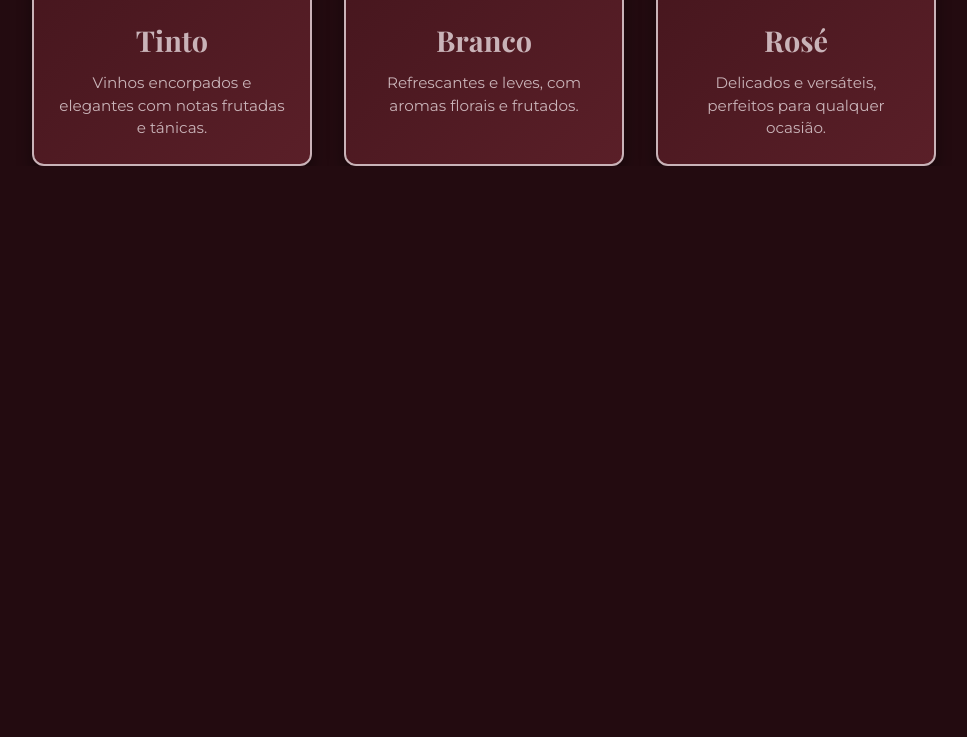
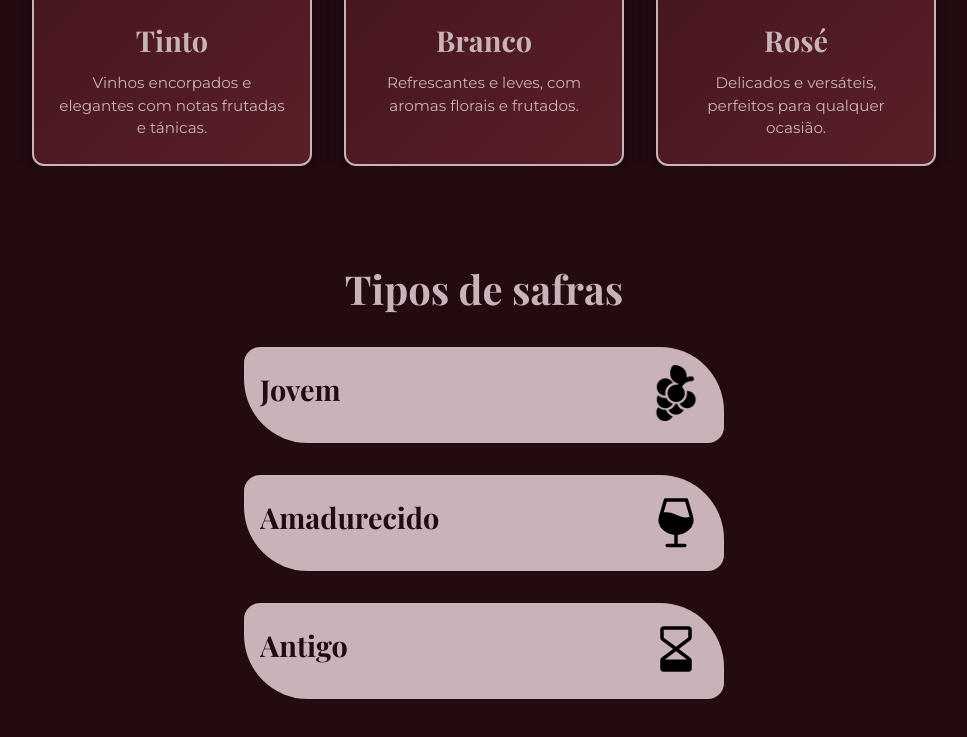
Before and after one commit to Deploy-divas/vinheria-agnello-checkpoint02, a plain HTML site: page index.html in a window 1280 px wide. Shown: the part 1188-1925 px from the top of the page, without its empty margins (156-1123 px from the left). Before the commit the page ends 1402 px from the top, so only its background shows below. Drawn offline with nearby package versions, Linux system fonts and the light colour scheme; a web font is replaced by a local one.

Commit message:
Style: estilização da seção de tipos de vinhos

```diff
--- a/index.html
+++ b/index.html
@@ -64,15 +64,31 @@
         </div>
     </section>
 
-    <section id="diferenciais">
-        <div id="card-diferenciais">
+    <section class="section-cards">
+        <h2>Tipos de safras</h2>
+        <div id="tipos-safras">
+            <div class="card-safras">
+                <div class="card-titulo">
+                    <h3>Jovem</h3>
+                </div>
+                <div class="icone-safra-wrapper">
+                    <img src="./src/assets/icones/uva.png" alt="" class="icone-safra">
+                </div>
+            </div>
+            <div class="card-safras">
 
-        </div>
-        <div id="card-diferenciais">
+                <h3>Amadurecido</h3>
+                <div class="icone-safra-wrapper">
+                    <img src="./src/assets/icones/vinho.svg" alt="" class="icone-safra">
+                </div>
+            </div>
+            <div class="card-safras">
 
-        </div>
-        <div id="card-diferenciais">
-
+                <h3>Antigo</h3>
+                <div class="icone-safra-wrapper">
+                    <img src="./src/assets/icones/relogio.svg" alt="" class="icone-safra">
+                </div>
+            </div>
         </div>
     </section>
 
--- a/src/css/style.css
+++ b/src/css/style.css
@@ -138,6 +138,43 @@ p {
     text-align: center;
 }
 
+#tipos-safras{
+    display: flex;
+    flex-direction: column;
+    gap: 2rem;
+}
+
+.card-safras{
+    display: flex;
+    flex-direction: row;
+    align-items: center;
+    justify-content: space-between;
+    background-color: #c9b3b8;
+    color: #230b10;
+    height: 6rem;
+    width: 30rem;
+    overflow-y: hidden;
+    padding: 10px 1rem;
+    border-radius: 1rem 4rem;
+}
+
+.card-safras h3{
+    font-family: "Playfair Display", serif;
+    font-size: 1.8rem;
+    color: #230b10;
+    margin-bottom: 0.8rem;
+}
+
+.icone-safra-wrapper{
+    overflow-y: hidden;
+    width: 4rem;
+    padding: 4px;
+}
+.icone-safra{
+    width: 100%;
+    height: auto;
+}
+
 @media (max-width: 768px) {
     .central{
         display: flex;
@@ -152,5 +189,8 @@ p {
         width: 100%;
         height: 70rem;
     }
+    .card-safras{
+        width: 20rem;
+    }
 
 }
```
Also changed, not shown: src/assets/icones/relogio.svg (added), src/assets/icones/uva.png (added), src/assets/icones/vinho.svg (added).
